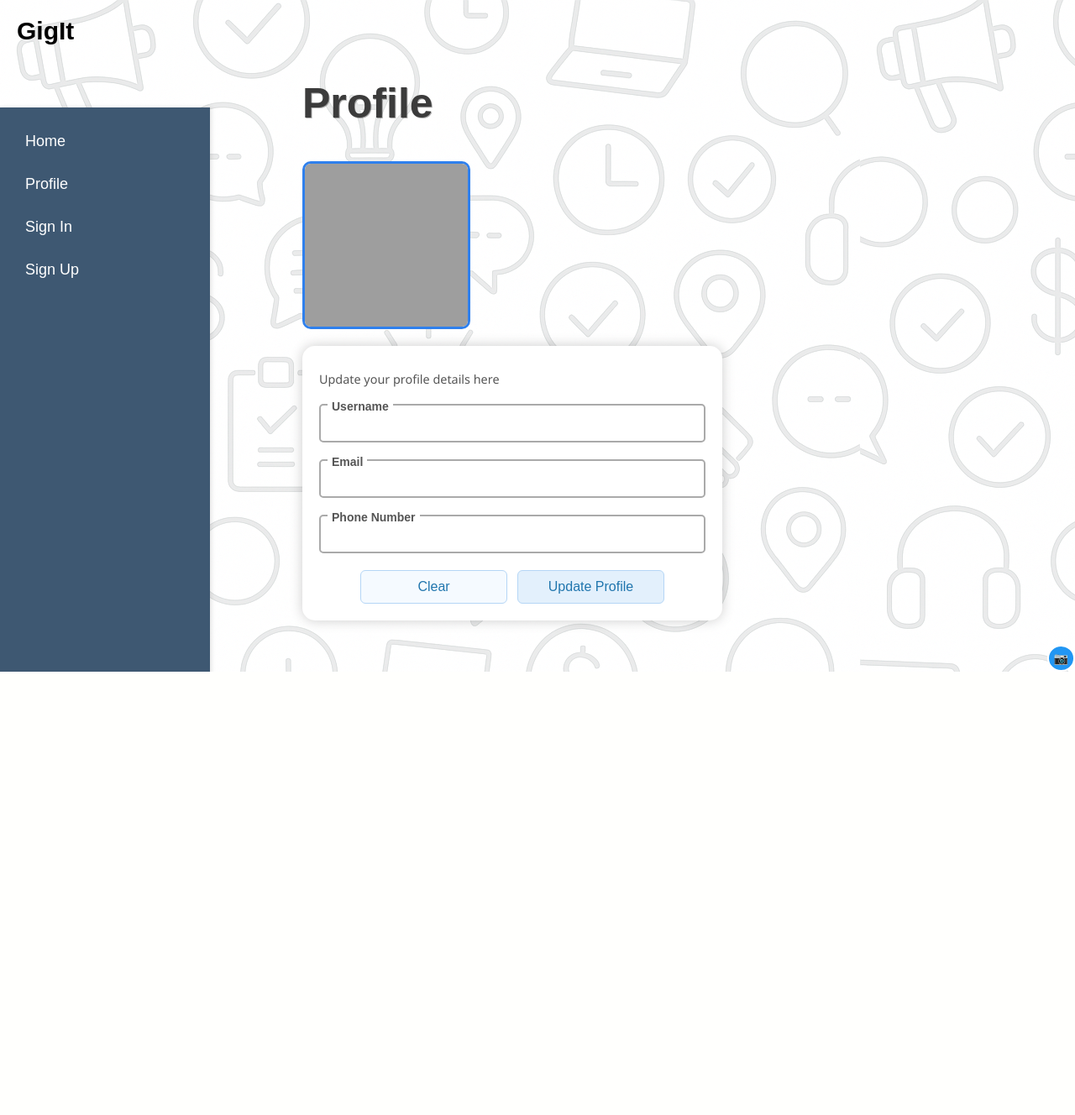
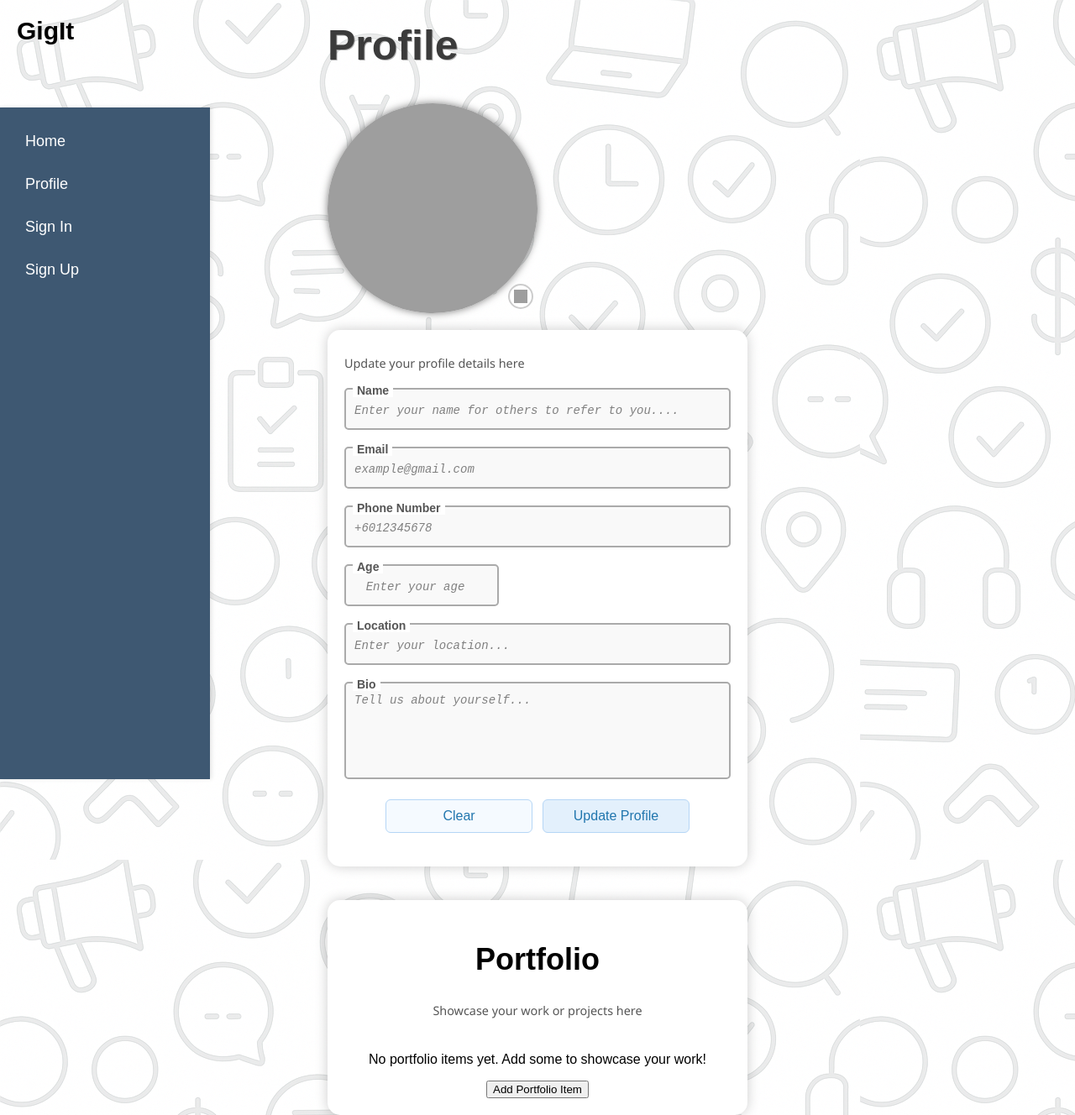
Before and after one commit to AdamZahiruddin/GigIt, a PHP site: the page made by gigit UI/profile.html in a window 1280 px wide. Shown: the whole page at 84% size. Before the commit the page ends 800 px from the top, so only its background shows below. Run offline with PHP 8.4, Linux system fonts and the light colour scheme; grey boxes are pictures that could not be loaded.

Commit message:
Some modifications to profile page

```diff
--- a/gigit UI/profile.css
+++ b/gigit UI/profile.css
@@ -1,42 +1,67 @@
 .sprofileform {
-  width: 100%;
+
   max-width: 600px;
   margin: auto;
   padding: 20px;
   background-color: none;
   border-radius: 8px;
+  margin-top: 500px;
 }
 
 
-
 .profile-pic-container {
-  width: 200px;
-  height: 200px;
-  border-radius: 50%;
-  object-fit: cover;
+  position: relative;
+  width: 250px;
+  height: 250px;
   margin-bottom: 20px;
-  background-color: #3e5872;
-  text-align: center;
 
 }
 
 .profile-pic {
   width: 100%;
   height: 100%;
-  border-radius: 10px;
+  border-radius: 50%;
   object-fit: cover;
-  border: 3px solid #2f80ed;
+  border: none;
+  box-shadow: 0 0 10px rgba(0, 0, 0, 0.5);
 }
 
 .upload-btn {
   position: absolute;
-  bottom: 0;
-  right: 0;
-  background-color: #2196f3;
-  color: white;
+  bottom: 5px;
+  right: 5px;
+  background-color: white;
   border-radius: 50%;
   padding: 6px;
-  font-size: 14px;
+  width: 30px;
+  height: 30px;
+  display: flex;
+  justify-content: center;
+  align-items: center;
+  border: 2px solid #ccc;
   cursor: pointer;
-  border: 2px solid white;
 }
+
+.upload-btn img {
+  width: 16px;
+  height: 16px;
+}
+
+.portfolio{
+  display: flex;
+  flex-direction: column;
+  align-items: center;
+  margin-top: 20px;
+}
+
+.portfolio-header {
+  font-size: 24px;
+  margin-bottom: 10px;
+}
+
+.portfolio-item {
+  display: flex;
+  flex-direction: column;
+  align-items: center;
+  margin-bottom: 20px;
+}
--- a/gigit UI/profile.html
+++ b/gigit UI/profile.html
@@ -16,7 +16,7 @@
             <a href="index.html">Home</a>
             <a href="profile.html">Profile</a>
             <a href="signin.html">Sign In</a>
-            <a href="signup.html">Sign Up</a>
+            <a href="index.html">Sign Up</a>
 
         </nav>
     </header>
@@ -26,10 +26,10 @@
         <div class="sprofileform">
             <h1>Profile</h1>
 
-            <!-- profile pciture -->
+
 
             <form action="profile.html" method="post">
-                <div class="profile-pic-container">
+                <!-- <div class="profile-pic-container">
                     <img src="https://cdn-icons-png.flaticon.com/512/149/149071.png" alt="Default Avatar"
                         class="profile-pic">
 
@@ -37,29 +37,84 @@
                         📷
                     </label>
                     <input type="file" id="upload-photo" style="display: none;">
+                </div> -->
+                <div class="profile-pic-container">
+                    <img src="https://cdn-icons-png.flaticon.com/512/149/149071.png" alt="Default Avatar"
+                        class="profile-pic">
+
+                    <label for="upload-photo" class="upload-btn">
+                        <img src="https://cdn-icons-png.flaticon.com/512/747/747545.png" alt="Upload" />
+                    </label>
+                    <input type="file" id="upload-photo" style="display: none;">
                 </div>
                 <div class="container">
                     <p class="subtext" style="text-align: left;">Update your profile details here</p>
                     <div class="contain-input">
-                        <label for="username">Username</label>
-                        <input type="text" id="username" required />
+                        <label for="name">Name</label>
+                        <input type="text" id="name" required
+                            placeholder="Enter your name for others to refer to you...." />
                     </div>
                     <div class="contain-input">
                         <label for="email">Email</label>
-                        <input type="email" id="email" required />
+                        <input type="email" id="email" required placeholder="example@gmail.com" />
                     </div>
                     <div class="contain-input">
                         <label for="phone">Phone Number</label>
-                        <input type="tel" id="phone" required />
+                        <input type="tel" id="phone" required placeholder="+6012345678" />
                     </div>
-                    <div id="contain-buttons">
-                        <button type="reset">Clear</button>
-                        <button type="submit">Update Profile</button>
+
+                    <div class="contain-input age-input">
+                        <label for="age">Age</label>
+                        <input type="number" id="age" min="0" max="120" placeholder="Enter your age" required />
+                    </div>
+
+                    <div class="contain-input">
+                        <label for="location">Location</label>
+                        <input type="text" id="location" placeholder="Enter your location..." required />
+                        <div class="contain-input">
+                            <label for="bio">Bio</label>
+                            <textarea id="bio" rows="4" cols="50" placeholder="Tell us about yourself..."></textarea>
+                        </div>
+                        <div id="contain-buttons">
+                            <button type="reset">Clear</button>
+                            <button type="submit">Update Profile</button>
+                        </div>
+
                     </div>
                 </div>
             </form>
         </div>
+            <article class="container portfolio">
+
+        <div class="portfolio-header">
+            <h2>Portfolio</h2>
+            <p class="subtext">Showcase your work or projects here</p>
+        </div>
+        <div class="portfolio-items">
+            <!-- Portfolio items will be added here -->
+            <p>No portfolio items yet. Add some to showcase your work!</p>
+        </div>
+        <div class="portfolio-actions">
+            <button class="add-portfolio-btn">Add Portfolio Item</button>
+
+        </div>
+
+    </article>
     </div>
+
+
+    <script>
+        document.getElementById('upload-photo').addEventListener('change', function (event) {
+            const file = event.target.files[0];
+            if (file && file.type.startsWith('image/')) {
+                const reader = new FileReader();
+                reader.onload = function (e) {
+                    document.querySelector('.profile-pic').src = e.target.result;
+                };
+                reader.readAsDataURL(file);
+            }
+        });
+    </script>
 </body>
 
 </html>
--- a/gigit UI/signin.html
+++ b/gigit UI/signin.html
@@ -1,5 +1,6 @@
 <!DOCTYPE html>
 <html lang="en">
+
 <head>
   <meta charset="UTF-8" />
   <meta name="viewport" content="width=device-width, initial-scale=1.0" />
@@ -7,8 +8,10 @@
   <link rel="stylesheet" href="stylegig.css">
 
 </head>
+
 <body>
   <div class="logo">Gigit</div>
+  <div class="mid-section">
     <div class="container">
       <h1>Sign Up</h1>
       <form action="login.html">
@@ -23,5 +26,6 @@
         </div>
       </form>
     </div>
-</body>
+  </div>
+
 </html>
--- a/gigit UI/stylegig.css
+++ b/gigit UI/stylegig.css
@@ -120,6 +120,7 @@ label {
 /* Form styles */
 
 .container {
+
   background: white;
   padding: 20px;
   border-radius: 15px;
@@ -149,16 +150,51 @@ label {
 .contain-input input[type="text"],
 .contain-input input[type="tel"],
 .contain-input input[type="email"],
-.contain-input input[type="password"] {
+.contain-input input[type="password"],
+.contain-input input[type="number"] {
   width: 100%;
   padding: 12px 10px;
   font-size: 16px;
   border: 2px solid #aaa;
   border-radius: 5px;
   outline: none;
-
 }
 
+/* Center the number input text */
+.contain-input input[type="number"] {
+  text-align: center;
+}
+
+.contain-input textarea {
+  width: 100%;
+  padding: 12px 10px;
+  font-size: 16px;
+  border: 2px solid #aaa;
+  border-radius: 5px;
+  outline: none;
+  resize: none;
+}
+input::placeholder,textarea::placeholder {
+  font-family: 'Courier New', monospace;
+  font-size: 14px;
+  color: gray;
+  font-style: italic;
+}
+.age-input {
+  width: 40%;
+  text-align: center;
+}
+
+input , textarea {
+  font-family: "Segoe UI", Tahoma, Geneva, Verdana, sans-serif;
+  font-weight: normal;
+  font-size: 16px;
+  color: #333;
+  background-color: #f9f9f9;
+  border-radius: 5px;
+  border: 1px solid #ccc;
+  padding: 10px;
+}
 
 .contain-radio {
   color: #555;
```
Lines whose indentation alone changed are shown as unchanged.
